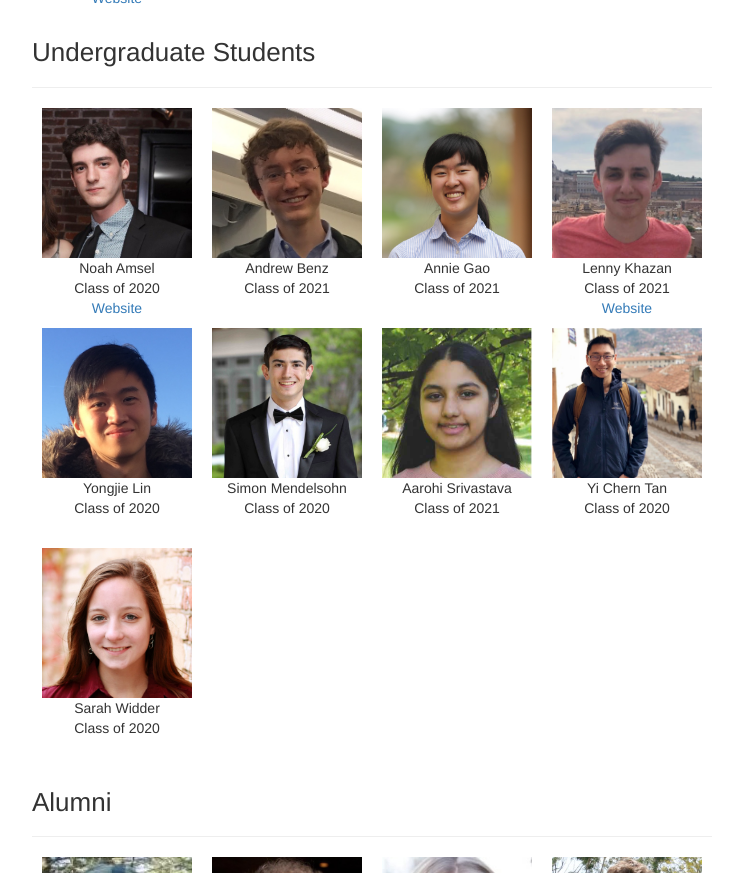
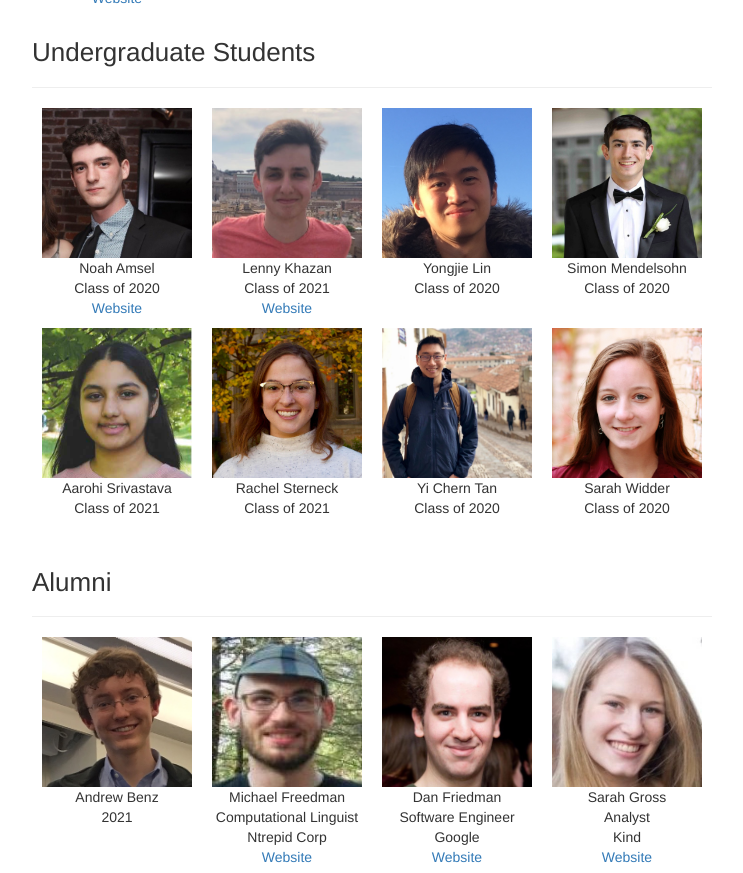
Before and after one commit to clay-lab/clay-lab.github.io, a Jekyll site: the page built from members.html, in a window 1280 px wide and 1400 px high, scrolled down 931 px, cut to the strip 0-873 px from the top of the window. Shown: the whole strip, without its empty margins (268-1011 px from the left). Built offline with Jekyll 4.4.1, drawn with Linux system fonts in a browser that asks for light colours.

Commit message:
Added Rachel Sterneck, removed Annie Gao and Andrew Benz

```diff
--- a/_data/members.yml
+++ b/_data/members.yml
@@ -34,16 +34,6 @@ undergraduate:
       url: https://www.linkedin.com/in/noah-amsel/
       title : 2020
 
-    - name : Andrew Benz
-      photo: /photos/andrew_profile.jpg
-      email: andrew.benz@yale.edu
-      title : 2021
-
-    - name : Annie Gao
-      photo : /photos/annie_profile.jpg
-      email : annie.gao@yale.edu
-      title : 2021
-
     - name : Lenny Khazan
       photo : /photos/lenny_profile.jpg
       email : lenny.khazan@yale.edu
@@ -65,6 +55,11 @@ undergraduate:
       email: aarohi.srivastaval@yale.edu
       title : 2021
 
+    - name : Rachel Sterneck
+      photo: /photos/rachel_profile.jpg
+      email: rachel.sterneck@yale.edu
+      title : 2021
+
     - name : Yi Chern Tan
       photo: /photos/yichern_profile.jpg
       email: yichern.tan@yale.edu
@@ -77,6 +72,11 @@ undergraduate:
       title: 2020
 alumni:
 
+    - name : Andrew Benz
+      photo: /photos/andrew_profile.jpg
+      email: andrew.benz@yale.edu
+      title : 2021
+
     - name : Michael Freedman
       photo: /photos/mike_profile.jpg
       url: https://www.linkedin.com/in/michael-freedman-92a48882/
@@ -88,6 +88,7 @@ alumni:
       url: https://www.linkedin.com/in/dan-friedman-4464669a/
       title : Software Engineer
       location: Google
+
 
     - name : Sarah Gross
       photo: /photos/sarahgross_profile.jpg
```
Also changed, not shown: photos/rachel_profile.jpg (added).
